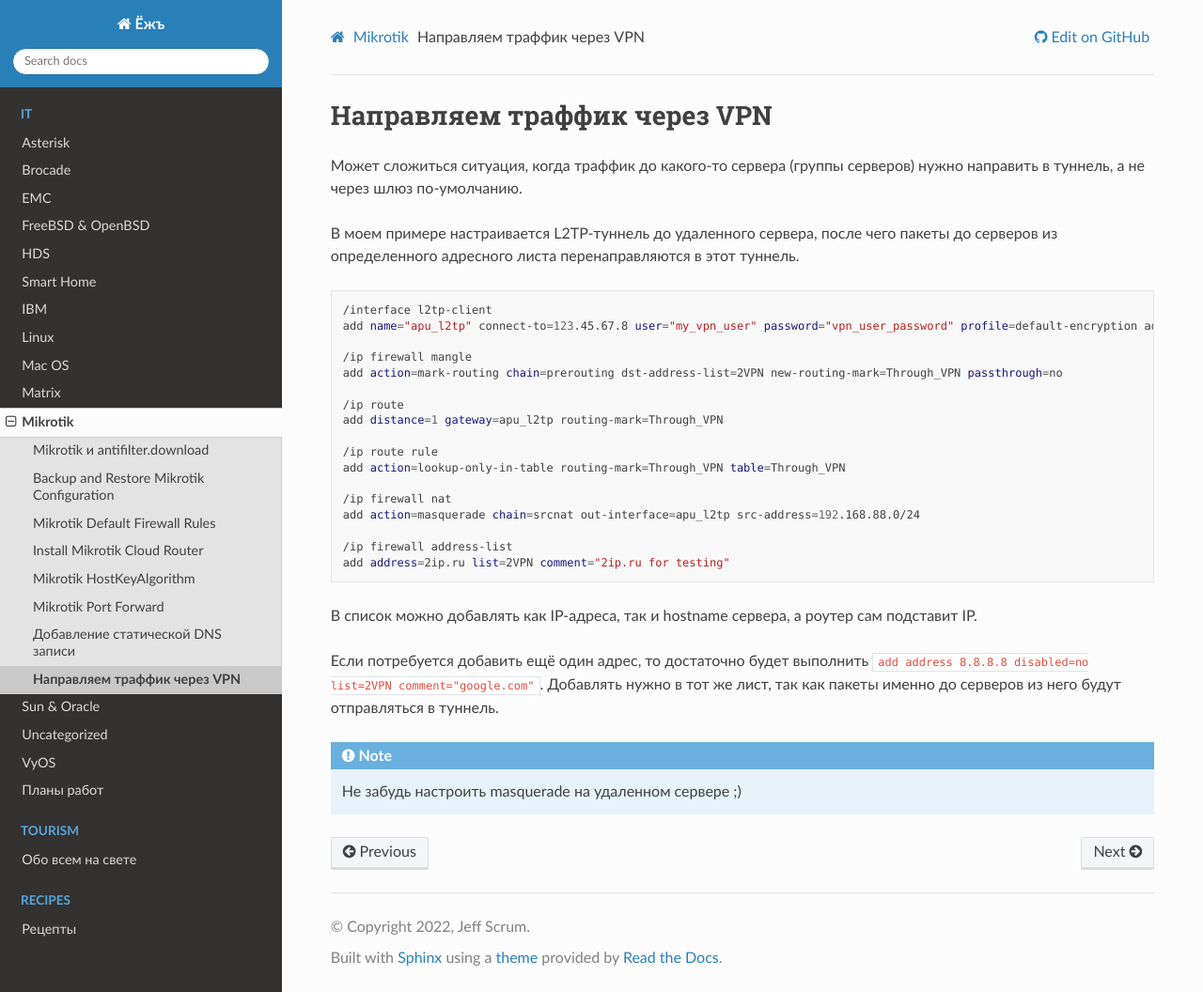
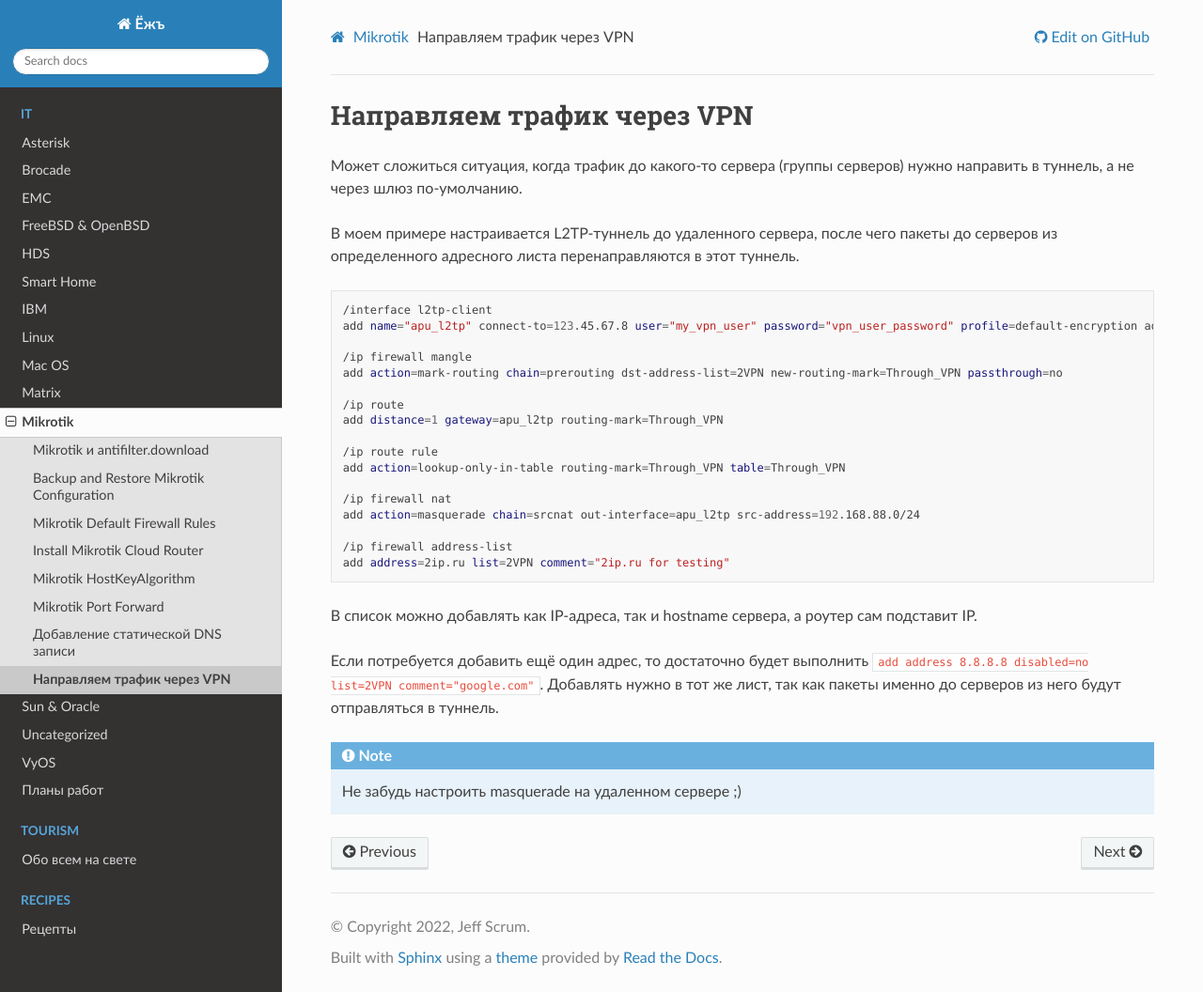
Before and after one commit to jeffscrum/jeffscrum.github.io, a Sphinx documentation site: the page built from source/mikrotik/mikrotik-traffic-over-vpn.rst, in a window 1280 px wide and 1056 px high. Shown: the whole window at 94% size. Built offline with Sphinx 7.4.7 and the Read the Docs theme 2.0.0, drawn with Linux system fonts in a browser that asks for light colours.

Commit message:
Update mikrotik-traffic-over-vpn.rst

```diff
--- a/source/mikrotik/mikrotik-traffic-over-vpn.rst
+++ b/source/mikrotik/mikrotik-traffic-over-vpn.rst
@@ -5,10 +5,10 @@
 
 .. _mikrotik-traffic-over-vpn:
 
-Направляем траффик через VPN
+Направляем трафик через VPN
 ============================
 
-Может сложиться ситуация, когда траффик до какого-то сервера (группы серверов) нужно направить в туннель, а не через шлюз по-умолчанию.
+Может сложиться ситуация, когда трафик до какого-то сервера (группы серверов) нужно направить в туннель, а не через шлюз по-умолчанию.
 
 В моем примере настраивается L2TP-туннель до удаленного сервера, после чего пакеты до серверов из определенного адресного листа перенаправляются в этот туннель.
 
```
